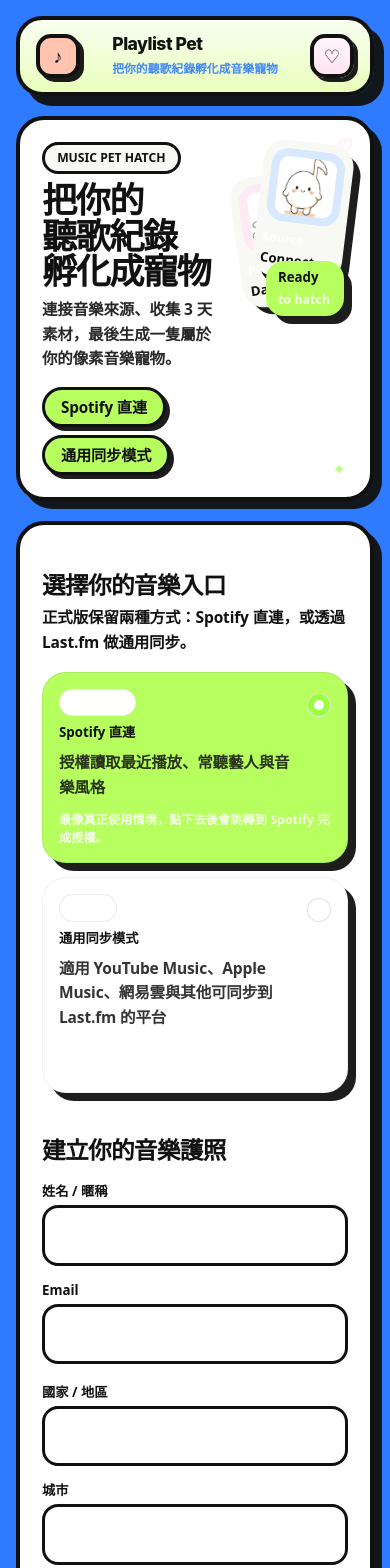
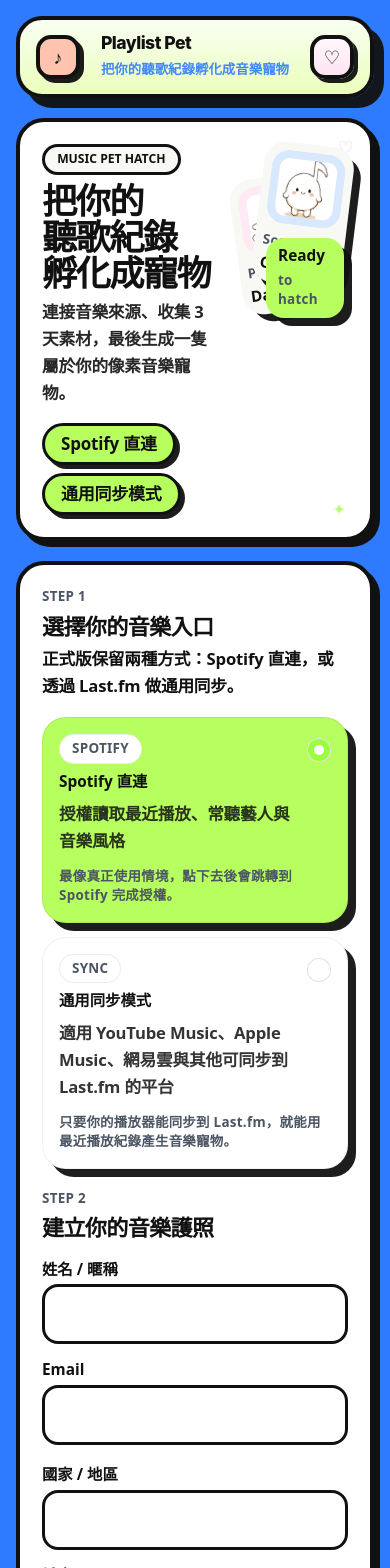
Before and after one commit to ning1111-lucky/pet-final, a React (Vite) app: page / in a window 390 px wide. Shown: the top 1568 px of the page. Built offline with nearby package versions, Linux system fonts and the light colour scheme.

Commit message:
Improve readability and webapp shell contrast

```diff
--- a/src/index.css
+++ b/src/index.css
@@ -11,8 +11,8 @@
   --color-pink: #FFB8D9;
   --color-yellow: #FFD84D;
   --color-text: #111111;
-  --color-text-secondary: rgba(255, 255, 255, 0.84);
-  --color-muted: rgba(255, 255, 255, 0.72);
+  --color-text-secondary: #4B5563;
+  --color-muted: #4B5563;
   --color-black: #111111;
   --color-green: #B7FF5E;
   --color-cream: #F8F8F4;
@@ -38,12 +38,12 @@
 
   body {
     margin: 0;
+    font-size: 16px;
+    line-height: 1.55;
     color: var(--color-text);
     font-family: var(--font-body);
     min-height: 100vh;
-    background:
-      radial-gradient(circle at 12px 12px, rgba(255, 255, 255, 0.16) 0 2px, transparent 2.5px) 0 0 / 144px 144px,
-      linear-gradient(180deg, var(--color-page) 0%, var(--color-page-alt) 100%);
+    background: #E9EEF6;
     display: flex;
     justify-content: center;
     align-items: flex-start;
@@ -70,11 +70,11 @@
   min-height: 100dvh;
   display: flex;
   justify-content: center;
-  background: transparent;
+  background: #E9EEF6;
 }
 
 .webapp-shell {
-  width: min(100vw, 430px);
+  width: min(100vw, 460px);
   min-height: 100dvh;
   background: var(--color-page);
   color: var(--color-text);
@@ -92,10 +92,20 @@
   box-sizing: border-box;
 }
 
+@media (min-width: 481px) {
+  .webapp-shell {
+    max-width: 460px;
+    box-shadow:
+      0 0 0 4px #111111,
+      0 24px 80px rgba(0, 0, 0, 0.25);
+  }
+}
+
 @media (max-width: 480px) {
   .webapp-shell {
     max-width: none;
     width: 100vw;
+    box-shadow: none;
   }
 
   .webapp-content {
@@ -106,8 +116,8 @@
 
 .type-h1 {
   font-family: var(--font-body);
-  font-size: clamp(2.15rem, 8vw, 2.75rem);
-  font-weight: 800;
+  font-size: clamp(2rem, 8vw, 2.4rem);
+  font-weight: 900;
   letter-spacing: -0.045em;
   line-height: 1.04;
   color: var(--color-text);
@@ -115,7 +125,7 @@
 
 .type-h2 {
   font-family: var(--font-body);
-  font-size: 1.48rem;
+  font-size: 1.38rem;
   font-weight: 800;
   letter-spacing: -0.03em;
   line-height: 1.1;
@@ -124,16 +134,16 @@
 
 .type-body {
   font-family: var(--font-body);
-  font-size: 0.97rem;
+  font-size: 1.04rem;
   font-weight: 600;
   letter-spacing: -0.01em;
-  line-height: 1.58;
+  line-height: 1.62;
   color: var(--color-text);
 }
 
 .type-caption {
   font-family: var(--font-body);
-  font-size: 0.75rem;
+  font-size: 0.84rem;
   font-weight: 700;
   letter-spacing: 0.02em;
   line-height: 1.45;
@@ -142,7 +152,7 @@
 
 .type-label {
   font-family: var(--font-body);
-  font-size: 0.83rem;
+  font-size: 0.96rem;
   font-weight: 800;
   letter-spacing: 0;
   line-height: 1.35;
@@ -151,7 +161,7 @@
 
 .type-button {
   font-family: var(--font-body);
-  font-size: 0.95rem;
+  font-size: 1.04rem;
   font-weight: 800;
   letter-spacing: -0.01em;
   line-height: 1.2;
@@ -172,16 +182,17 @@
 
 .page-title {
   font-family: var(--font-body);
-  font-size: 2.05rem;
-  font-weight: 800;
+  font-size: clamp(2rem, 7vw, 2.35rem);
+  font-weight: 900;
   line-height: 1.02;
   letter-spacing: -0.045em;
   color: #fff;
+  text-shadow: 0 2px 0 rgba(17, 17, 17, 0.22);
 }
 
 .page-subtitle {
   font-family: var(--font-body);
-  font-size: 0.86rem;
+  font-size: 0.94rem;
   font-weight: 600;
   line-height: 1.55;
   color: rgba(255, 255, 255, 0.86);
@@ -191,7 +202,7 @@
 .section-surface {
   background: var(--color-card);
   border-radius: 28px;
-  box-shadow: var(--shadow-soft);
+  box-shadow: 6px 6px 0 #111111;
   border: 4px solid var(--color-black);
 }
 
@@ -208,7 +219,7 @@
   background: var(--color-card-secondary);
   border-radius: 22px;
   padding: 14px;
-  border: 1px solid rgba(17, 17, 17, 0.05);
+  border: 3px solid var(--color-black);
 }
 
 .page-stack {
@@ -298,7 +309,7 @@
 
 .pixel-header p {
   font-family: var(--font-body);
-  font-size: 0.74rem;
+  font-size: 0.84rem;
   font-weight: 700;
   color: rgba(47, 123, 255, 0.9);
 }
@@ -324,6 +335,8 @@
   transition: transform 0.12s ease, box-shadow 0.12s ease, opacity 0.2s ease, background 0.2s ease;
   background: var(--color-primary);
   color: var(--color-text);
+  font-size: 1.06rem;
+  font-weight: 800;
 }
 
 .pixel-button:active:not(:disabled) {
@@ -344,11 +357,18 @@
   min-width: 0;
   border: 3px solid var(--color-black);
   border-radius: 16px;
+  min-height: 52px;
   padding: 0.95rem 1rem;
   background: #fff;
   color: var(--color-text);
   outline: none;
   box-shadow: none;
+  font-size: 1.06rem;
+  line-height: 1.4;
+}
+
+.pixel-input::placeholder {
+  color: #8A8A8A;
 }
 
 .pixel-input:focus {
@@ -372,8 +392,8 @@
   border-right: 4px solid var(--color-black);
   border-radius: 24px 24px 0 0;
   box-shadow: 0 -4px 0 rgba(17, 17, 17, 0.95);
-  width: min(100vw, 430px);
-  max-width: 430px;
+  width: min(100vw, 460px);
+  max-width: 460px;
   box-sizing: border-box;
 }
 
@@ -384,7 +404,7 @@
 
 .pixel-nav-tab-label {
   color: rgba(17, 17, 17, 0.66);
-  font-size: 0.7rem;
+  font-size: 0.83rem;
   font-weight: 700;
   line-height: 1.1;
 }
```
